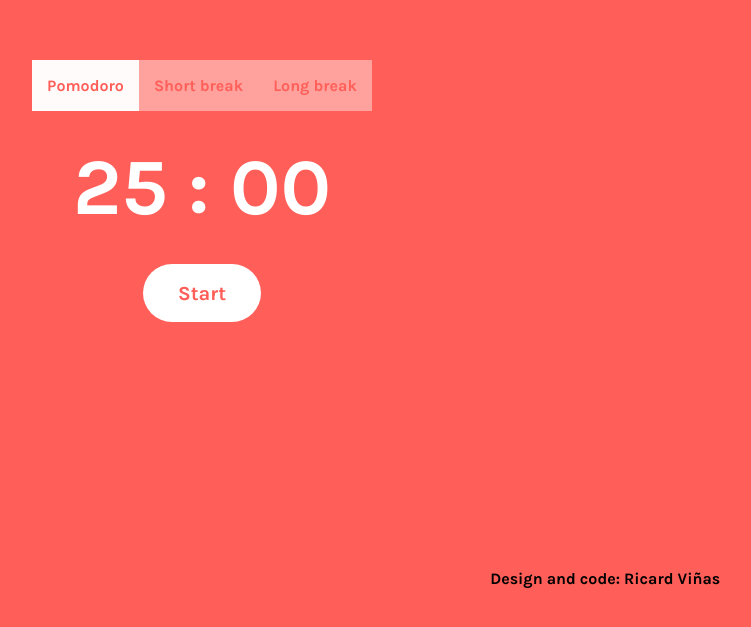
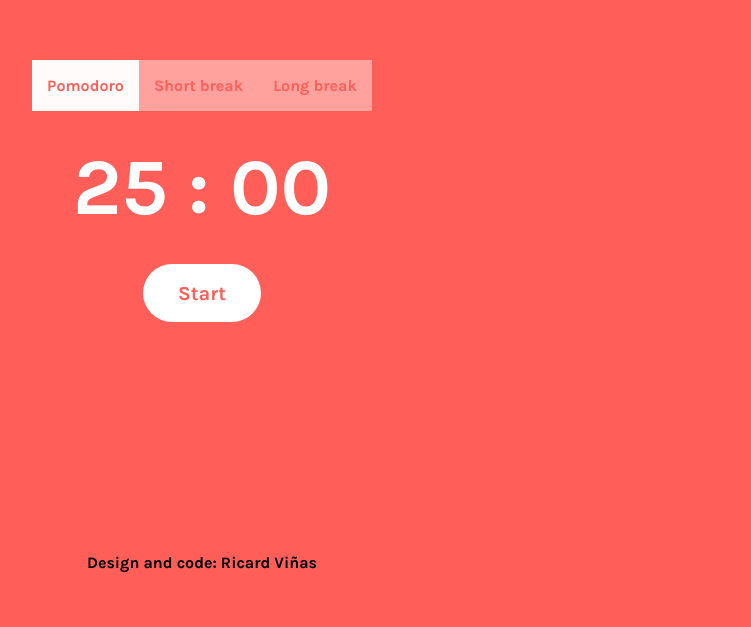
Before and after one commit to VinasRicard/PomodoroTimer, a plain HTML site: page index.html in a window 1280 px wide. Shown: the part 135-762 px from the top of the page, without its empty margins (438-1189 px from the left). Drawn offline with nearby package versions, Linux system fonts and the light colour scheme.

Commit message:
Update credits position

```diff
--- a/styles.css
+++ b/styles.css
@@ -69,6 +69,6 @@ body {
 .credit {
     font-family: Karla, sans-serif;
     font-size: 22;
-    float: right;
-    padding-right: 9%;
+    margin: auto;
+    width: fit-content;
 }
```
